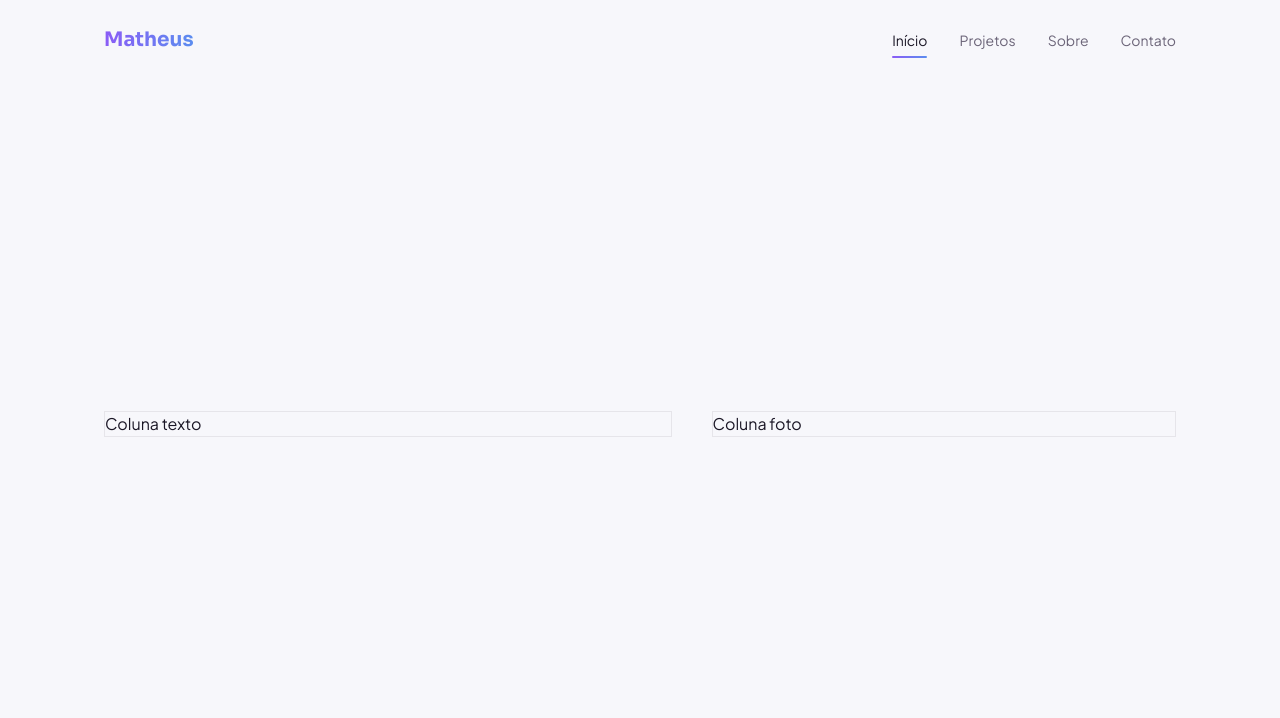
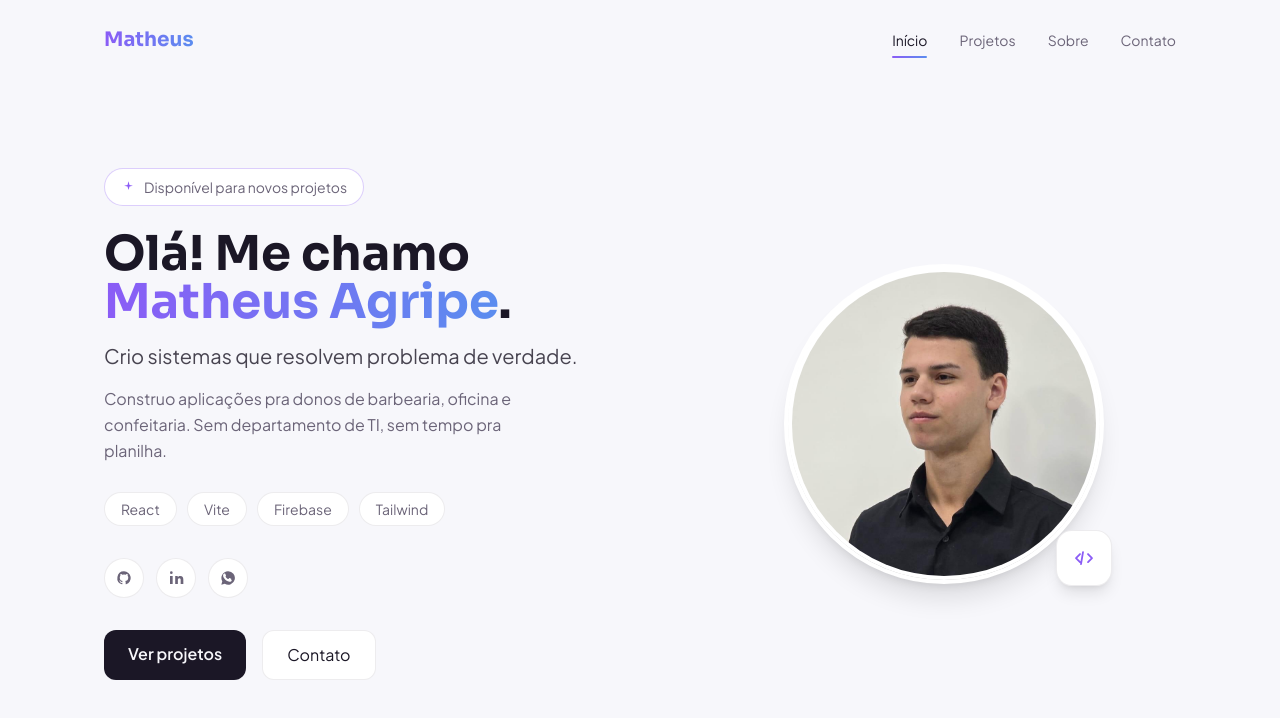
Before and after one commit to agripe049/portfolio-profissional, a React (Vite) app: page / in a window 1280 px wide. Shown: the top 718 px of the page. Built offline with nearby package versions, Linux system fonts and the light colour scheme.

Commit message:
Seção hero pronta. Começar a desenvolver em projetos

```diff
--- a/src/components/Heroo.jsx
+++ b/src/components/Heroo.jsx
@@ -1,17 +1,144 @@
-import React from 'react'
+import { li } from "framer-motion/client";
+import { useLenis } from "./SmoothScroll"
+import TiltPhoto from "./TiltPhoto";
+import { motion } from "framer-motion";
+
+const STACK = ["React", "Vite", "Firebase", "Tailwind"];
+
+const SOCIALS = [
+  {
+    label: "GitHub",
+    href: "https://github.com/agripe049",
+    icon: (
+      <path d="M12 2a10 10 0 00-3.16 19.49c.5.09.68-.22.68-.48v-1.7c-2.78.6-3.37-1.34-3.37-1.34-.46-1.16-1.11-1.47-1.11-1.47-.91-.62.07-.6.07-.6 1 .07 1.53 1.03 1.53 1.03.9 1.53 2.36 1.09 2.93.83.09-.65.35-1.09.63-1.34-2.22-.25-4.56-1.11-4.56-4.95 0-1.09.39-1.99 1.03-2.69-.1-.25-.45-1.27.1-2.64 0 0 .84-.27 2.75 1.02a9.4 9.4 0 015 0c1.91-1.3 2.75-1.02 2.75-1.02.55 1.37.2 2.39.1 2.64.64.7 1.03 1.6 1.03 2.69 0 3.85-2.34 4.7-4.57 4.95.36.31.68.92.68 1.85v2.75c0 .27.18.58.69.48A10 10 0 0012 2z" />
+    ),
+  },
+  {
+    label: "LinkedIn",
+    href: "https://www.linkedin.com/in/matheus-agripe/",
+    icon: (
+      <>
+        <rect x="3" y="9" width="4" height="12" />
+        <circle cx="5" cy="4" r="2" />
+        <path d="M11 9h3.6v1.9h.05c.5-.9 1.75-1.9 3.6-1.9 3.85 0 4.75 2.4 4.75 5.6V21h-4v-5.6c0-1.35 0-3.1-1.95-3.1-1.95 0-2.25 1.45-2.25 3v5.7h-4V9z" />
+      </>
+    ),
+  },
+  {
+    label: "WhatsApp",
+    href: "https://wa.me/",
+    icon: (
+      <path d="M12 2a10 10 0 00-8.6 15L2 22l5.2-1.4A10 10 0 1012 2zm5.8 14.2c-.25.7-1.4 1.3-2.1 1.4-.55.1-1.25.15-4-.85-3.35-1.25-5.5-4.65-5.7-4.9-.15-.25-1.35-1.8-1.35-3.4s.85-2.4 1.15-2.7c.3-.3.65-.4.85-.4h.65c.2 0 .5-.05.75.6l.9 2.2c.1.25.15.4 0 .65-.1.25-.2.4-.35.6-.2.2-.35.4-.15.75.6 1 1.3 1.8 2.2 2.5 1 .8 1.4.9 1.7.9.25 0 .4-.1.6-.3l.85-1c.2-.25.45-.2.75-.1l1.95.95c.25.1.4.2.45.3.05.15.05.65-.2 1.35z" />
+    ),
+  },
+];
+
+const container = {
+  hidden: {},
+  show: {
+    transition: { staggerChildren: 0.12, delayChildren: 0.1 },
+  },
+};
+
+const item = {
+  hidden: { opacity: 0, y: 16 },
+  show: { opacity: 1, y: 0, transition: { duration: 0.5 } },
+};
 
 const Hero = () => {
+
+  const lenis = useLenis();
+
+  function scrollToSection(e, id) {
+    e.preventDefault();
+    const target = document.getElementById(id);
+    if (lenis && target) {
+      lenis.scrollTo(target);
+    } else if (target) {
+      target.scrollIntoView();
+    }
+  }
+
+
   return (
     <section id='topo' className='min-h-screen flex items-center'>
-        <div className="max-w-6xl mx-auto w-full px-6 sm:px-10 pt-28 pb-16 grid md:grid-cols-[1.1fr_0.9fr] gap-10 items-center">
-            <div className="border border-line">
-              Coluna texto
-            </div>
+      <motion.div
+        variants={container}
+        initial="hidden"
+        animate="show"
+        className="max-w-6xl mx-auto w-full px-6 sm:px-10 pt-28 pb-16 grid md:grid-cols-[1.1fr_0.9fr] gap-10 items-center">
+        <div className="">
+          <motion.div variants={item} className="inline-flex items-center gap-2 rounded-full border border-violet/30 bg-surface px-4 py-2 text-sm text-textdim mb-6">
+            <svg width="15" height="15" viewBox="0 0 24 24" fill="#8B5CF6">
+              <path d="M12 2l1.6 5.8L19 9l-5.4 1.2L12 16l-1.6-5.8L5 9l5.4-1.2z" />
+            </svg>
+            Disponível para novos projetos
+          </motion.div>
 
-            <div className="border border-line">
-              Coluna foto
-            </div>
+          <motion.h1 variants={item} className="font-display font-bold text-5xl sm:text-6xl md:text-5xl leading-[1.05] text-text">
+            Olá! Me chamo <span className='text-gradient'>Matheus Agripe</span>.
+          </motion.h1>
+
+          <motion.p variants={item} className="font-body text-xl text-text/80 mt-4">
+            Crio sistemas que resolvem problema de verdade.
+          </motion.p>
+
+          <motion.p variants={item} className="font-body text-textdim mt-4 max-w-md leading-relaxed">
+            Construo aplicações pra donos de barbearia,
+            oficina e confeitaria. Sem departamento de TI, sem tempo pra planilha.
+          </motion.p>
+
+          <motion.div variants={item} className="flex flex-wrap gap-2.5 mt-7">
+            {STACK.map((s) => (
+              <span
+                key={s}
+                className="px-4 py-1.5 rounded-full bg-surface border border-line text-sm text-textdim"
+              >
+                {s}
+              </span>
+            ))}
+          </motion.div>
+
+          <motion.div variants={item} className="flex gap-3 mt-8">
+            {SOCIALS.map((s) => (
+              <a
+                key={s.label}
+                href={s.href}
+                target="_blank"
+                rel="noreferrer"
+                aria-label={s.label}
+                className="w-10 h-10 rounded-full bg-surface border border-line flex items-center justify-center text-textdim hover:text-violet hover:border-violet/50 transition-colors"
+              >
+                <svg width="16" height="16" viewBox="0 0 24 24" fill="currentColor">
+                  {s.icon}
+                </svg>
+              </a>
+            ))}
+          </motion.div>
+
+
+          <motion.div variants={item} className="flex flex-wrap gap-4 mt-8">
+            <a
+              href="#projetos"
+              onClick={(e) => scrollToSection(e, "projetos")}
+              className="px-6 py-3 bg-text text-bg font-body font-semibold rounded-xl hover:opacity-90 transition-opacity"
+            >
+              Ver projetos
+            </a>
+            <a
+              href="#contato"
+              onClick={(e) => scrollToSection(e, "contato")}
+              className="px-6 py-3 bg-surface border border-line text-text font-body rounded-xl hover:border-violet/50 transition-colors"
+            >
+              Contato
+            </a>
+          </motion.div>
         </div>
+
+        <motion.div variants={item}>
+          <TiltPhoto />
+        </motion.div>
+      </motion.div>
     </section>
   )
 }
--- /dev/null
+++ b/src/components/TiltPhoto.jsx
@@ -0,0 +1,88 @@
+import { useRef, useState } from "react"
+import { motion, useMotionValue, useSpring, useTransform } from "framer-motion";
+import perfil from "../assets/perfil.jpeg"
+
+const TiltPhoto = () => {
+    const [failed, setFailed] = useState(false);
+    const ref = useRef(null);
+
+    const mouseX = useMotionValue(0);
+    const mouseY = useMotionValue(0);
+
+    const rotateX = useSpring(useTransform(mouseY, [-0.5, 0.5], [12, -12]), {
+        stiffness: 150,
+        damping: 15,
+    });
+    const rotateY = useSpring(useTransform(mouseX, [-0.5, 0.5], [-12, 12]), {
+        stiffness: 150,
+        damping: 15,
+    });
+
+    function handleMouseMove(e) {
+        const rect = ref.current.getBoundingClientRect();
+        mouseX.set((e.clientX - rect.left) / rect.width - 0.5);
+        mouseY.set((e.clientY - rect.top) / rect.height - 0.5);
+    }
+
+    function handleMouseLeave() {
+        mouseX.set(0);
+        mouseY.set(0);
+    }
+
+    return (
+        <div
+            className="relative w-64 h-64 sm:w-80 sm:h-80 mx-auto"
+            style={{ perspective: 800 }}
+        >
+            <motion.div
+                ref={ref}
+                onMouseMove={handleMouseMove}
+                onMouseLeave={handleMouseLeave}
+                style={{ rotateX, rotateY }}
+                whileHover={{ scale: 1.04 }}
+                className="w-full h-full rounded-full overflow-hidden border-4 border-surface shadow-xl bg-surface flex items-center justify-center"
+            >
+                <div className="w-full h-full rounded-full overflow-hidden border-4 border-surface shadow-xl bg-surface flex items-center justify-center">
+                    {!failed ? (
+                        <img
+                            src={perfil}
+                            alt="Foto de perfil"
+                            className="w-full h-full object-cover"
+                            onError={() => setFailed(true)}
+                        />
+                    ) : (
+                        <span className="font-display font-bold text-6xl text-gradient">
+                            M
+                        </span>
+                    )}
+                </div>
+            </motion.div>
+
+            <motion.div
+                initial={{ opacity: 0, scale: 0.6 }}
+                animate={{ opacity: 1, scale: 1, y: [0, -6, 0] }}
+                transition={{
+                    opacity: { delay: 1.3, duration: 0.4 },
+                    scale: { delay: 1.3, duration: 0.4 },
+                    y: { delay: 1.7, duration: 3, repeat: Infinity, ease: "easeInOut" },
+                }}
+                className="absolute -bottom-2 -right-2 w-14 h-14 rounded-2xl bg-surface border border-line shadow-lg flex items-center justify-center text-violet"
+            >
+                <svg
+                    width="24"
+                    height="24"
+                    viewBox="0 0 24 24"
+                    fill="none"
+                    stroke="currentColor"
+                    strokeWidth="1.8"
+                    strokeLinecap="round"
+                    strokeLinejoin="round"
+                >
+                    <path d="M8 8l-4 4 4 4M11 6l-2 12M16 8l4 4-4 4" />
+                </svg>
+            </motion.div>
+        </div>
+    )
+}
+
+export default TiltPhoto
```
Also changed, not shown: src/assets/perfil.jpeg (added).
